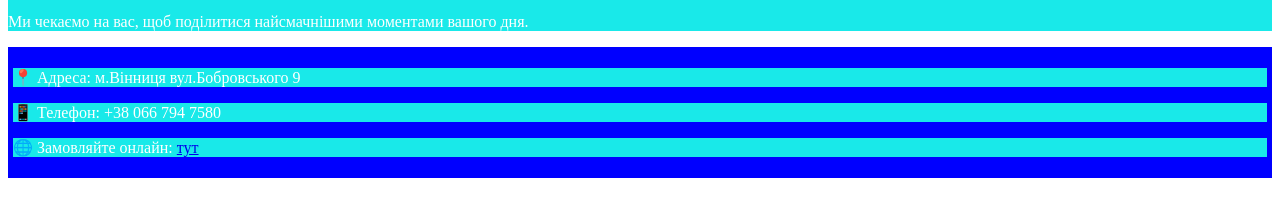
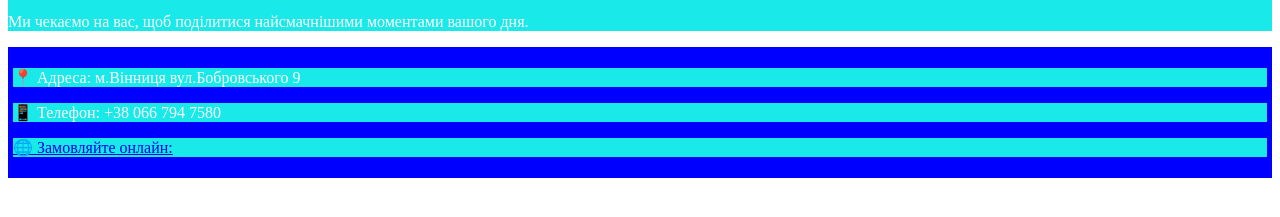
Before and after one commit to RomanStudios-784/sort_colored, a plain HTML site: page index.html in a window 1280 px wide. Shown: the part 379-596 px from the top of the page. Drawn offline with Linux system fonts and the light colour scheme.

Commit message:
Update index.html

```diff
--- a/index.html
+++ b/index.html
@@ -19,7 +19,7 @@
 <footer>
     <p class="ghy">📍 Адреса: м.Вінниця вул.Бобровського 9</p>
     <p class="ghy">📱 Телефон: +38 066 794 7580</p>
-    <p class="ghy">🌐 Замовляйте онлайн: <a href="https://romanstudios-784.github.io/sort_color/">тут</a></p>
+    <p class="ghy"><a href="https://romanstudios-784.github.io/sort_color/">🌐 Замовляйте онлайн:</a></p>
 </footer>
 </body>
 </html>
```
